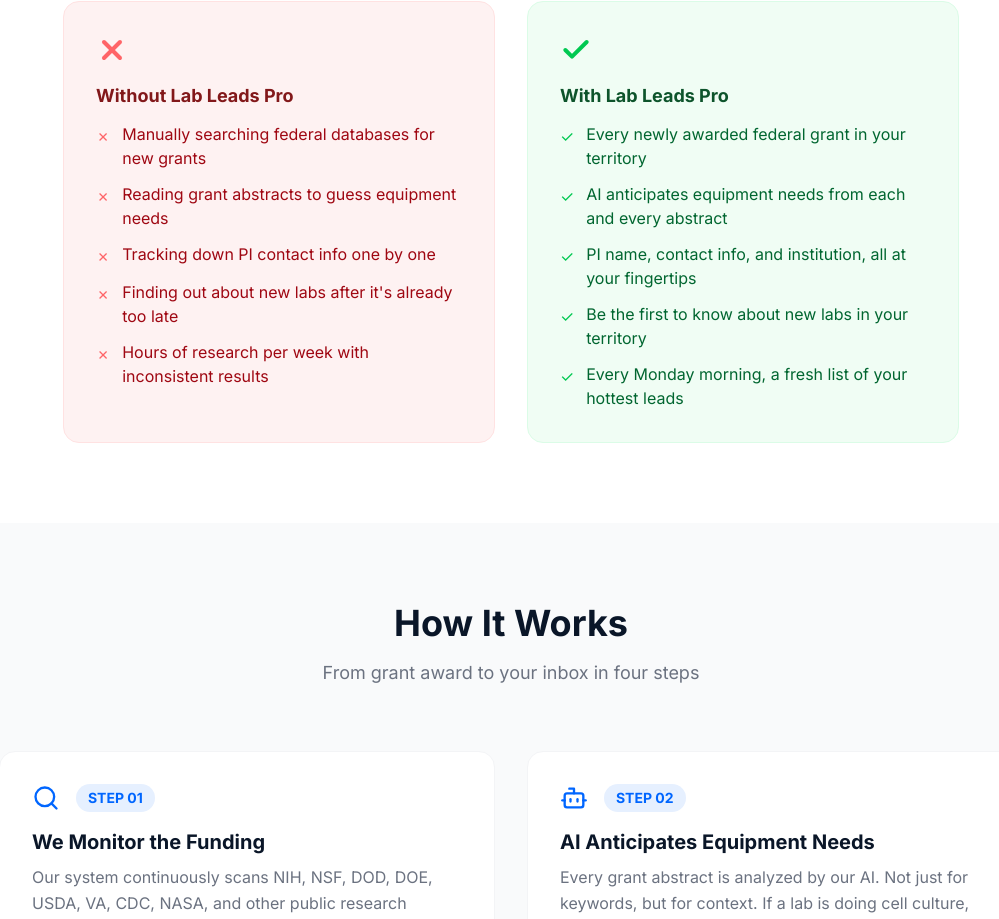
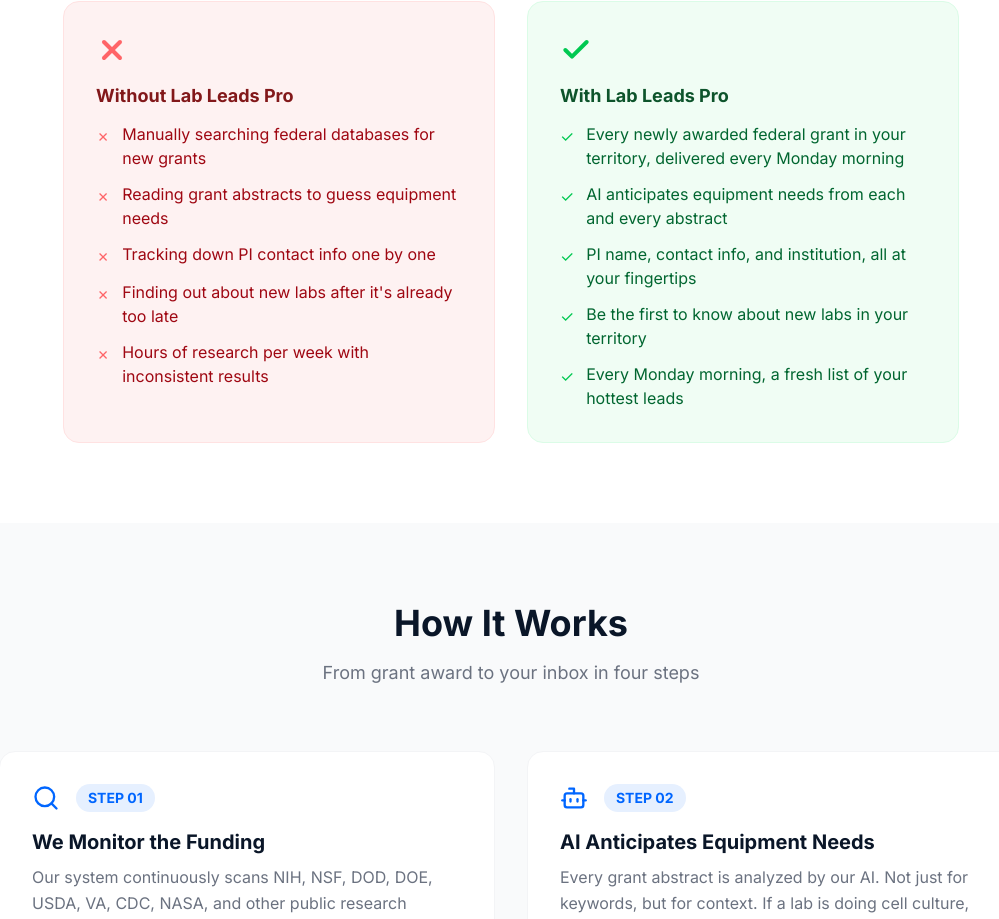
Before and after one commit to lableadmanager-bit/lableadspro-website, a Next.js app: page / in a window 1280 px wide. Shown: the part 1160-2079 px from the top of the page, without its empty margins (129-1128 px from the left). Built offline with nearby package versions, Linux system fonts and the light colour scheme.

Commit message:
Problem: add Monday delivery to grant bullet

```diff
--- a/src/components/Problem.tsx
+++ b/src/components/Problem.tsx
@@ -51,7 +51,7 @@
             <ul className="space-y-3 text-green-800">
               <li className="flex gap-3">
                 <span className="text-green-500 mt-0.5">✓</span>
-                <span>Every newly awarded federal grant in your territory</span>
+                <span>Every newly awarded federal grant in your territory, delivered every Monday morning</span>
               </li>
               <li className="flex gap-3">
                 <span className="text-green-500 mt-0.5">✓</span>
```
